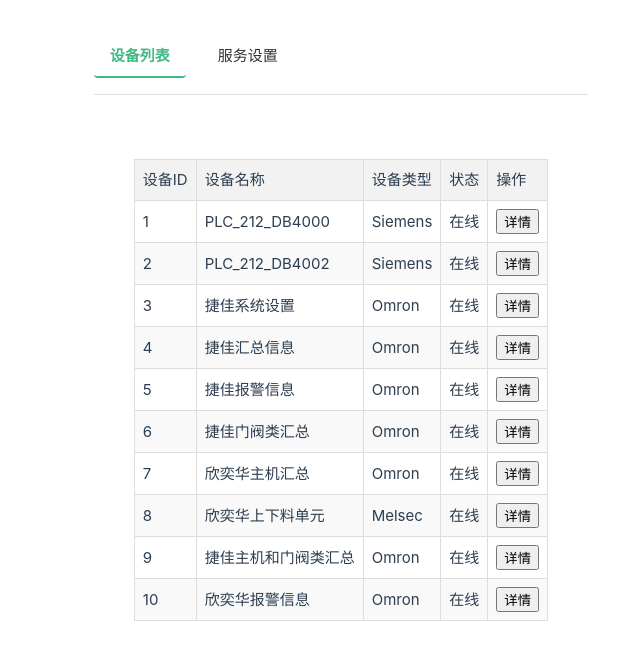
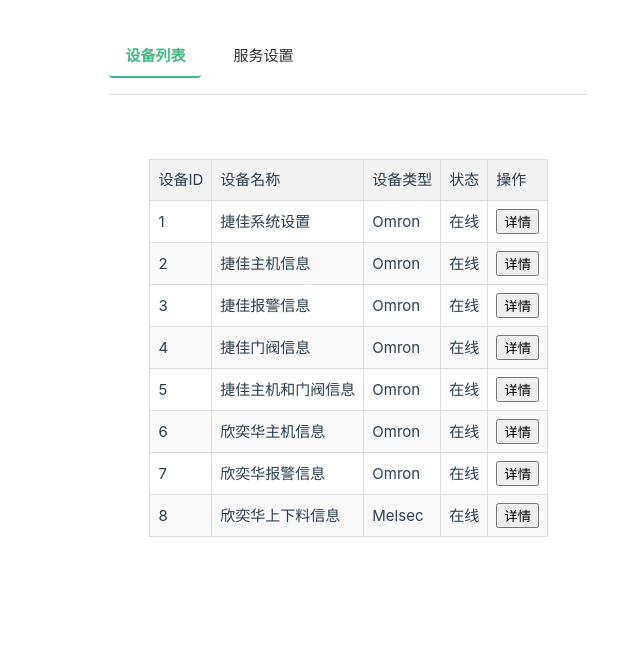
Before and after one commit to KaelTian/remoteclientdemo, a Vue app: page / in a window 1280 px wide. Shown: the top 660 px of the page, without its empty margins (32-672 px from the left). Built offline with nearby package versions, Linux system fonts and the light colour scheme.

Commit message:
清理掉无用配置

```diff
--- a/src/views/HomeView.vue
+++ b/src/views/HomeView.vue
@@ -21,51 +21,6 @@
 const devices = ref([
     {
         id: 1,
-        name: 'PLC_212_DB4000',
-        type: DeviceType.SIEMENS,
-        status: DeviceStatus.ONLINE,
-        plcConfig: {
-            title: '西门子_PLC_212_DB4000',
-            signalrUrl: `${getServerUrl()}/signalr?user=Receiver1&group=SiemensDevice1PLCGroup`,
-            receiveMethod: 'ReceivePLCPointsEvent',
-            sendMethod: 'Message',
-            callbackUser: 'SiemensDevice1Collector1',
-            callbackMethod: 'UpdatePLCPointsEvent',
-            updateFields: [
-                // {name: 'bit_1',label:'bit_1 点位',type:'number', defaultValue: 0},
-                { name: 'string', label: 'string 点位', type: 'string', defaultValue: '' },
-                // {name: 'word',label:'word 点位',type:'string', defaultValue: ''},
-                // {name: 'word组',label:'word组 点位',type:'string', defaultValue: ''}
-            ],
-            callbackWorkUnit: 'SiemensPlcToDBWorkUnit1',
-            isIncremental: true
-        }
-    },
-    {
-        id: 2,
-        name: 'PLC_212_DB4002',
-        type: DeviceType.SIEMENS,
-        status: DeviceStatus.ONLINE,
-        plcConfig: {
-            title: '西门子_PLC_212_DB4002',
-            signalrUrl: `${getServerUrl()}/signalr?user=Receiver1&group=SiemensDevice2PLCGroup`,
-            receiveMethod: 'ReceivePLCPointsEvent',
-            sendMethod: 'Message',
-            callbackUser: 'SiemensDevice2Collector1',
-            callbackMethod: 'UpdatePLCPointsEvent',
-            updateFields: [
-                // {name: 'bit_1',label:'bit_1 点位',type:'number', defaultValue: 0},
-                { name: 'string', label: 'string 点位', type: 'string', defaultValue: '' },
-                // {name: 'word',label:'word 点位',type:'string', defaultValue: ''},
-                // {name: 'word组',label:'word组 点位',type:'string', defaultValue: ''}
-                { name: 'datetime', label: 'datetime 点位', type: 'string', defaultValue: '' }
-            ],
-            callbackWorkUnit: 'SiemensPlcToDBWorkUnit2',
-            isIncremental: true
-        }
-    },
-    {
-        id: 3,
         name: '捷佳系统设置',
         type: DeviceType.OMRON,
         status: DeviceStatus.ONLINE,
@@ -77,38 +32,33 @@
             callbackUser: 'Collector1',
             callbackMethod: 'UpdatePLCPointsEvent',
             updateFields: [
-                // { name: 'Name_string', label: 'Name_string 点位', type: 'string', defaultValue: '' },
-                //{ name: 'MES_C1_PG11_Pressure', label: 'MES_C1_PG11_Pressure 点位', type: 'string', defaultValue: '' },
-                // { name: 'Name_usint', label: 'Name_usint 点位', type: 'number', defaultValue: 0 }
             ],
             callbackWorkUnit: 'JJSystemSettingsCollectorWorkUnit',
             isIncremental: true
         }
     },
     {
-        id: 4,
-        name: '捷佳汇总信息',
+        id: 2,
+        name: '捷佳主机信息',
         type: DeviceType.OMRON,
         status: DeviceStatus.ONLINE,
         plcConfig: {
-            title: '捷佳汇总信息',
+            title: '捷佳主机信息',
             signalrUrl: `${getServerUrl()}/signalr?user=Receiver1&group=JJSummaryCollectorGroup`,
             receiveMethod: 'ReceivePLCPointsEvent',
             sendMethod: 'Message',
             callbackUser: 'Collector1',
             callbackMethod: 'UpdatePLCPointsEvent',
             updateFields: [
-                //{ name: 'MES_CA1_Coolingwater_Temp', label: 'MES_CA1_Coolingwater_Temp 点位', type: 'number', defaultValue: 0 },
-                //{ name: 'MES_CA1_Ar_Set', label: 'MES_CA1_Ar_Set 点位', type: 'number', defaultValue: 0 },
-                { name: 'MES_CA2_O2_Set', label: 'MES_CA2_O2_Set 点位', type: 'number', defaultValue: 0 },
-                { name: 'MES_控制请求_CA2流量O2', label: 'MES_控制请求_CA2流量O2 点位', type: 'number', defaultValue: 0 }
+                // { name: 'MES_CA2_O2_Set', label: 'MES_CA2_O2_Set 点位', type: 'number', defaultValue: 0 },
+                // { name: 'MES_控制请求_CA2流量O2', label: 'MES_控制请求_CA2流量O2 点位', type: 'number', defaultValue: 0 }
             ],
             callbackWorkUnit: 'JJSummaryCollectorWorkUnit',
             isIncremental: true
         }
     },
     {
-        id: 5,
+        id: 3,
         name: '捷佳报警信息',
         type: DeviceType.OMRON,
         status: DeviceStatus.ONLINE,
@@ -126,12 +76,12 @@
         }
     },
     {
-        id: 6,
-        name: '捷佳门阀类汇总',
+        id: 4,
+        name: '捷佳门阀信息',
         type: DeviceType.OMRON,
         status: DeviceStatus.ONLINE,
         plcConfig: {
-            title: '捷佳门阀类汇总',
+            title: '捷佳门阀信息',
             signalrUrl: `${getServerUrl()}/signalr?user=Receiver1&group=JJEQIOCollectorGroup`,
             receiveMethod: 'ReceivePLCPointsEvent',
             sendMethod: 'Message',
@@ -145,12 +95,31 @@
         }
     },
     {
-        id: 7,
-        name: '欣奕华主机汇总',
+        id: 5,
+        name: '捷佳主机和门阀信息',
         type: DeviceType.OMRON,
         status: DeviceStatus.ONLINE,
         plcConfig: {
-            title: '欣奕华主机汇总',
+            title: '捷佳主机和门阀信息',
+            signalrUrl: `${getServerUrl()}/signalr?user=Receiver1&group=JJSummaryAndEQIOCollectorGroup`,
+            receiveMethod: 'ReceivePLCPointsEvent',
+            sendMethod: 'Message',
+            callbackUser: 'Collector1',
+            callbackMethod: 'UpdatePLCPointsEvent',
+            updateFields: [
+                //{ name: 'D222', label: 'D222 点位', type: 'string', defaultValue: 0 },
+            ],
+            callbackWorkUnit: 'JJSummaryAndEQIOCollectorWorkUnit',
+            isIncremental: true
+        }
+    },
+    {
+        id: 6,
+        name: '欣奕华主机信息',
+        type: DeviceType.OMRON,
+        status: DeviceStatus.ONLINE,
+        plcConfig: {
+            title: '欣奕华主机信息',
             signalrUrl: `${getServerUrl()}/signalr?user=Receiver1&group=XYHSystemCollectorGroup`,
             receiveMethod: 'ReceivePLCPointsEvent',
             sendMethod: 'Message',
@@ -164,45 +133,7 @@
         }
     },
     {
-        id: 8,
-        name: '欣奕华上下料单元',
-        type: DeviceType.MELSEC,
-        status: DeviceStatus.ONLINE,
-        plcConfig: {
-            title: '欣奕华上下料单元',
-            signalrUrl: `${getServerUrl()}/signalr?user=Receiver1&group=XYHLoadingAndUnloadingCollectorGroup`,
-            receiveMethod: 'ReceivePLCPointsEvent',
-            sendMethod: 'Message',
-            callbackUser: 'Collector1',
-            callbackMethod: 'UpdatePLCPointsEvent',
-            updateFields: [
-                { name: 'D222', label: 'D222 点位', type: 'string', defaultValue: 0 },
-            ],
-            callbackWorkUnit: 'XYHLoadingAndUnloadingCollectorWorkUnit',
-            isIncremental: true
-        }
-    },
-    {
-        id: 9,
-        name: '捷佳主机和门阀类汇总',
-        type: DeviceType.OMRON,
-        status: DeviceStatus.ONLINE,
-        plcConfig: {
-            title: '捷佳主机和门阀类汇总',
-            signalrUrl: `${getServerUrl()}/signalr?user=Receiver1&group=JJSummaryAndEQIOCollectorGroup`,
-            receiveMethod: 'ReceivePLCPointsEvent',
-            sendMethod: 'Message',
-            callbackUser: 'Collector1',
-            callbackMethod: 'UpdatePLCPointsEvent',
-            updateFields: [
-                //{ name: 'D222', label: 'D222 点位', type: 'string', defaultValue: 0 },
-            ],
-            callbackWorkUnit: 'JJSummaryAndEQIOCollectorWorkUnit',
-            isIncremental: true
-        }
-    },
-    {
-        id: 10,
+        id: 7,
         name: '欣奕华报警信息',
         type: DeviceType.OMRON,
         status: DeviceStatus.ONLINE,
@@ -217,6 +148,25 @@
             ],
             callbackWorkUnit: 'XYHAlarmsCollectorWorkUnit',
             isIncremental: false
+        }
+    },
+    {
+        id: 8,
+        name: '欣奕华上下料信息',
+        type: DeviceType.MELSEC,
+        status: DeviceStatus.ONLINE,
+        plcConfig: {
+            title: '欣奕华上下料信息',
+            signalrUrl: `${getServerUrl()}/signalr?user=Receiver1&group=XYHLoadingAndUnloadingCollectorGroup`,
+            receiveMethod: 'ReceivePLCPointsEvent',
+            sendMethod: 'Message',
+            callbackUser: 'Collector1',
+            callbackMethod: 'UpdatePLCPointsEvent',
+            updateFields: [
+                { name: 'D222', label: 'D222 点位', type: 'string', defaultValue: 0 },
+            ],
+            callbackWorkUnit: 'XYHLoadingAndUnloadingCollectorWorkUnit',
+            isIncremental: true
         }
     }
     // 可以继续添加更多设备
```
